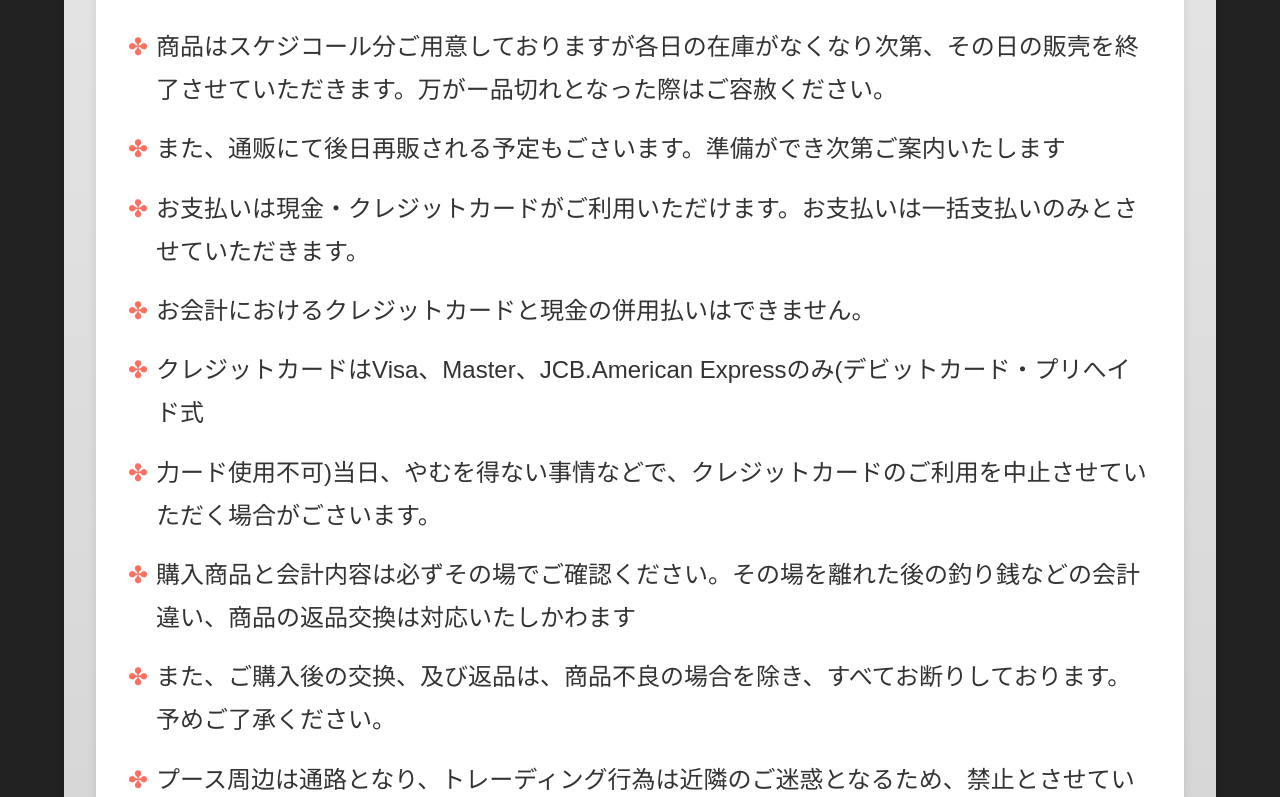
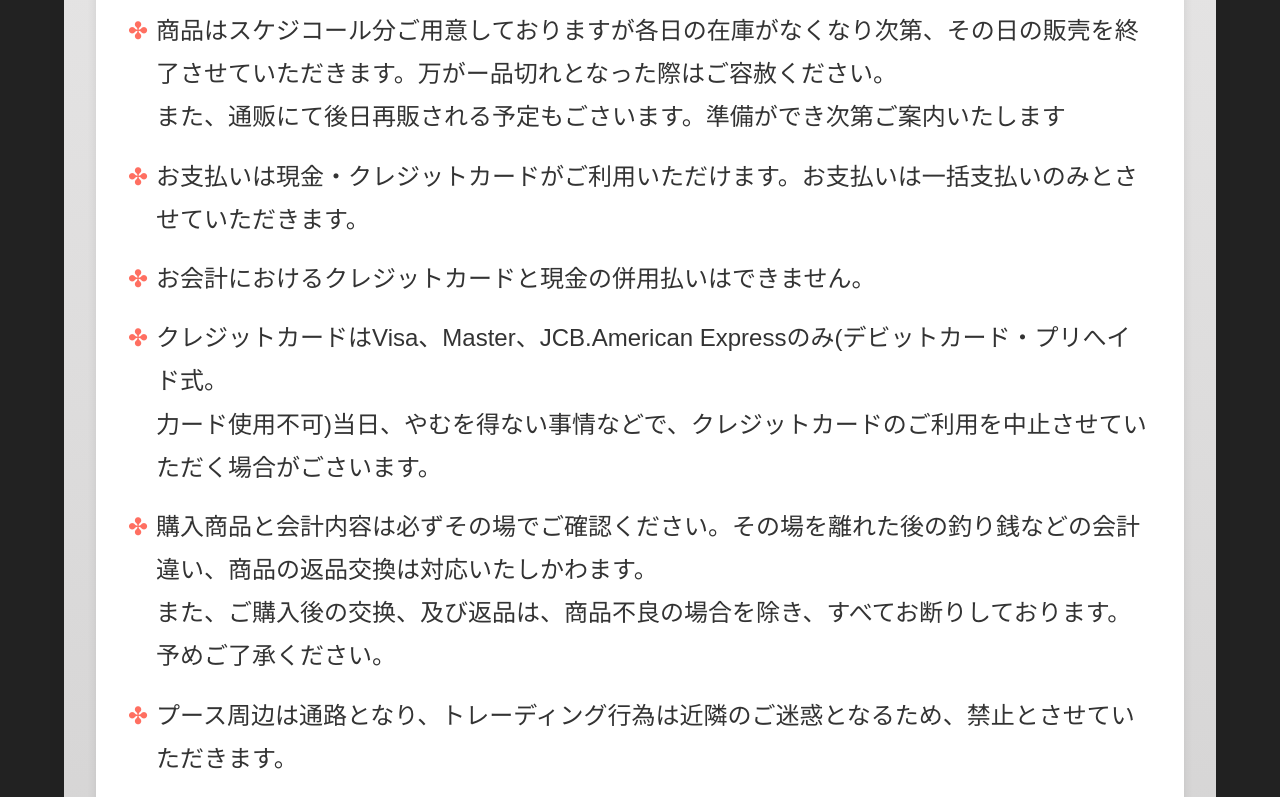
Before and after one commit to xhawn7/AGF2024, a Vue app: page / in a window 1280 px wide. Shown: the part 3403-4200 px from the top of the page. Built offline with nearby package versions, Linux system fonts and the light colour scheme.

Commit message:
fix:notice

```diff
--- a/src/components/Biz/Notice1.vue
+++ b/src/components/Biz/Notice1.vue
@@ -17,14 +17,11 @@ export default {
       listData: [
         "<div>入場にはチケットの購入が必要です。詳しいは、<a href='https://agf-ikebukuro.jp/s/agf2024/page/ticket?ima=1051&tag=200' target='_blank' rel='noopener'>こちら</a>をご確認ください。</div>",
         '掲載している画像はイメージです。実際の商品とは多少異なる場合がごさいます。',
-        '商品はスケジコール分ご用意しておりますが各日の在庫がなくなり次第、その日の販壳を終了させていただきます。万がー品切れとなった際はご容赦ください。',
-        'また、通贩にて後日再販される予定もごさいます。準備ができ次第ご案内いたします',
+        '商品はスケジコール分ご用意しておりますが各日の在庫がなくなり次第、その日の販壳を終了させていただきます。万がー品切れとなった際はご容赦ください。<br/>また、通贩にて後日再販される予定もごさいます。準備ができ次第ご案内いたします',
         'お支払いは現金・クレジットカードがご利用いただけます。お支払いは一括支払いのみとさせていただきます。',
         'お会計におけるクレジットカードと現金の併用払いはできません。',
-        'クレジットカードはVisa、Master、JCB.American Expressのみ(デビットカード・プリへイド式',
-        '力ード使用不可)当日、やむを得ない事情などで、クレジットカードのご利用を中止させていただく場合がごさいます。',
-        '購入商品と会計内容は必ずその場でご確認ください。その場を離れた後の釣り銭などの会計違い、商品の返品交換は対応いたしかわます',
-        'また、ご購入後の交换、及び返品は、商品不良の場合を除き、すべてお断りしております。予めご了承ください。',
+        'クレジットカードはVisa、Master、JCB.American Expressのみ(デビットカード・プリへイド式。<br/>力ード使用不可)当日、やむを得ない事情などで、クレジットカードのご利用を中止させていただく場合がごさいます。',
+        '購入商品と会計内容は必ずその場でご確認ください。その場を離れた後の釣り銭などの会計違い、商品の返品交換は対応いたしかわます。<br/>また、ご購入後の交换、及び返品は、商品不良の場合を除き、すべてお断りしております。予めご了承ください。',
         'プース周边は通路となり、トレーディング行為は近隣のご迷惑となるため、禁止とさせていただきます。'
       ]
     }
--- a/src/components/Biz/Notice2.vue
+++ b/src/components/Biz/Notice2.vue
@@ -15,14 +15,11 @@ export default {
   data() {
     return {
       listData: [
-        '参加者の皆様が安全に楽しめるよう、ご利用に際しては注意事項、利用規約、そして会場係員',
-        'の指示に必ず従っていただきますようお願い申し上げます。',
-        'なお、係員の指示に従わず、他の方の迷惑になる行為や、違法行為を行った場合、ご退場いただくこともありますので予めご了承ください。',
-        '【整列、整理券について】',
+        '参加者の皆様が安全に楽しめるよう、ご利用に際しては注意事項、利用規約、そして会場係員。<br/>の指示に必ず従っていただきますようお願い申し上げます。<br/>なお、係員の指示に従わず、他の方の迷惑になる行為や、違法行為を行った場合、ご退場いただくこともありますので予めご了承ください。',
         'イベント受付時間は整理券に記載しております。お受け取り後から整列開始時間までは、ブースから離れても問題ありません。',
         '整列開始時刻は、イベント開始時間の5分前となっております。',
         '整理券は数に限りがごさいます。各枠定員になり次第、配布終了となります。',
-        '整理券に記載されているお時間を過きてしまった場合、当日中に限り、ご案内中の待機列最後尾にお並びいただ きます。',
+        '整理券に記載されているお時間を過きてしまった場合、当日中に限り、ご案内中の待機列最後尾にお並びいただきます。',
         'ブース周辺での事前の列形成などは、他ブースへのご迷惑となりますので、ご遠慮ください。'
       ]
     }
--- a/src/components/Biz/Project.vue
+++ b/src/components/Biz/Project.vue
@@ -8,11 +8,11 @@
     <div class="image_top">
       <img src="@/assets/special/top.jpg" />
     </div>
-    <div class="content">
+    <!-- <div class="content">
       シャフルされたカードの中から全員探し出すと、特典「ステッカー」ランダムで1枚プレゼントします。
       <p>*当イベントの参加には整理券が必要となります。</p>
       <p>*下記の時間帯にブースにて整理券を配布いたします。</p>
-    </div>
+    </div> -->
   </Container>
 </template>
 
--- a/src/components/Biz/Purchase.vue
+++ b/src/components/Biz/Purchase.vue
@@ -40,11 +40,12 @@ export default {
           image: image2,
           btn: '購入特典①',
           name: 'ホログラムチケット 全4種',
-          intro: `未定事件簿ブースで、商品を3.000円(税込)お買い上げごとに、特典ホログラムチケット（全4種）
+          intro: `未定事件簿ブースで、商品を3,000円(税込)お買い上げごとに、特典ホログラムチケット（全4種）
             をランダムで1枚プレゼント！`,
+
           annotation: [
-            '【素材】　紙',
-            '【サイズ】　約210*70mm',
+            '【素材】  紙',
+            '【サイズ】約50cm*34cm*12cm',
             '※掲載画像はイメージです。実際の商品と多少異なる場合があります。'
           ]
         },
@@ -55,8 +56,8 @@ export default {
           intro:
             '未定事件簿ブースで、グッズをご購入の方にショッパーを1枚プレゼント。',
           annotation: [
-            '【素材】　　　紙',
-            '【サイズ】　約50cm*34cm*12cm',
+            '【素材】  紙',
+            '【サイズ】約210*70mm',
             '※掲載画像はイメージです。実際の商品と多少異なる場合があります。'
           ]
         }
@@ -77,7 +78,6 @@ export default {
   width: 100%;
   border-radius: 0.8rem;
   object-fit: cover;
-  margin-bottom: 1rem;
 }
 
 /* PC端和iPad端样式优化 */
```
